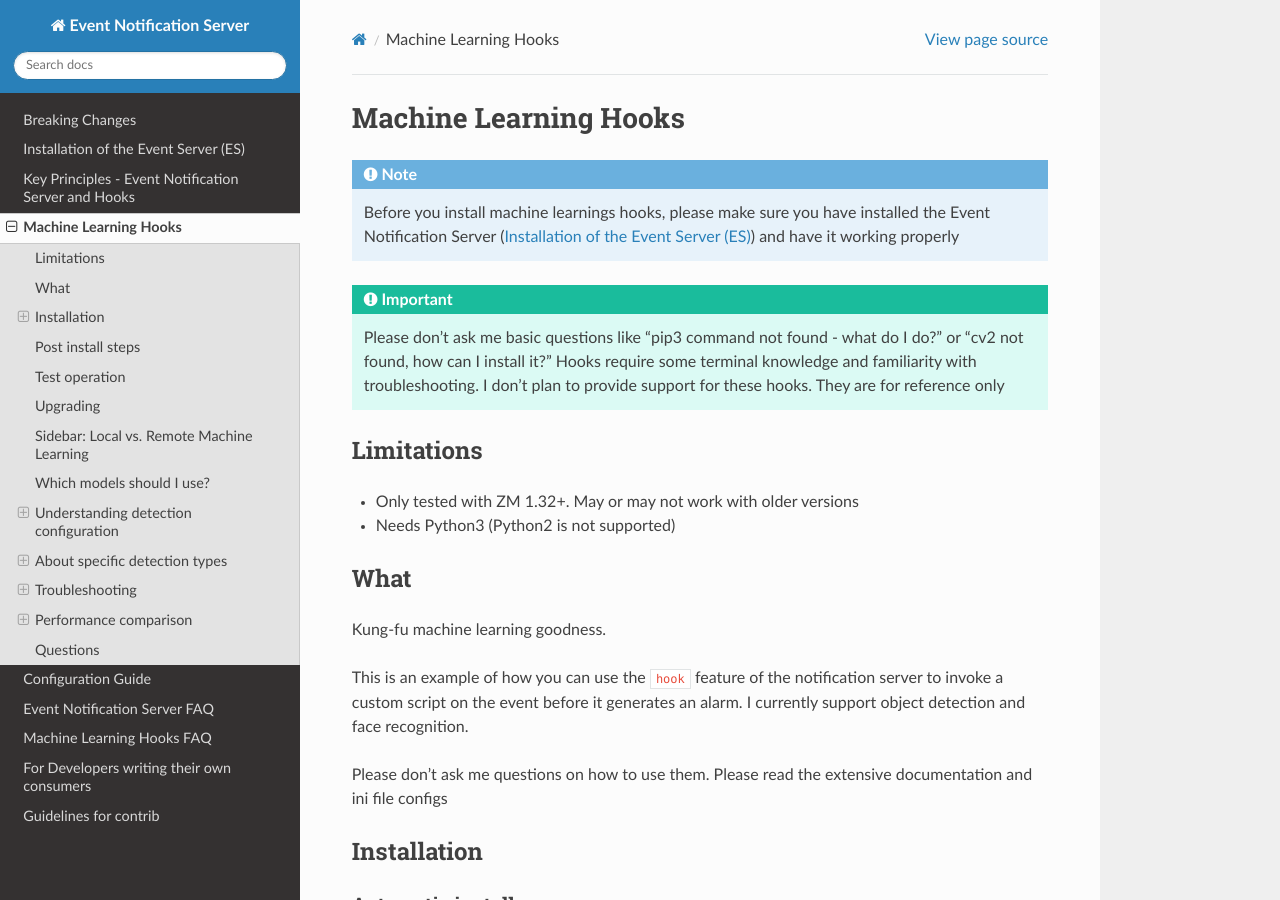
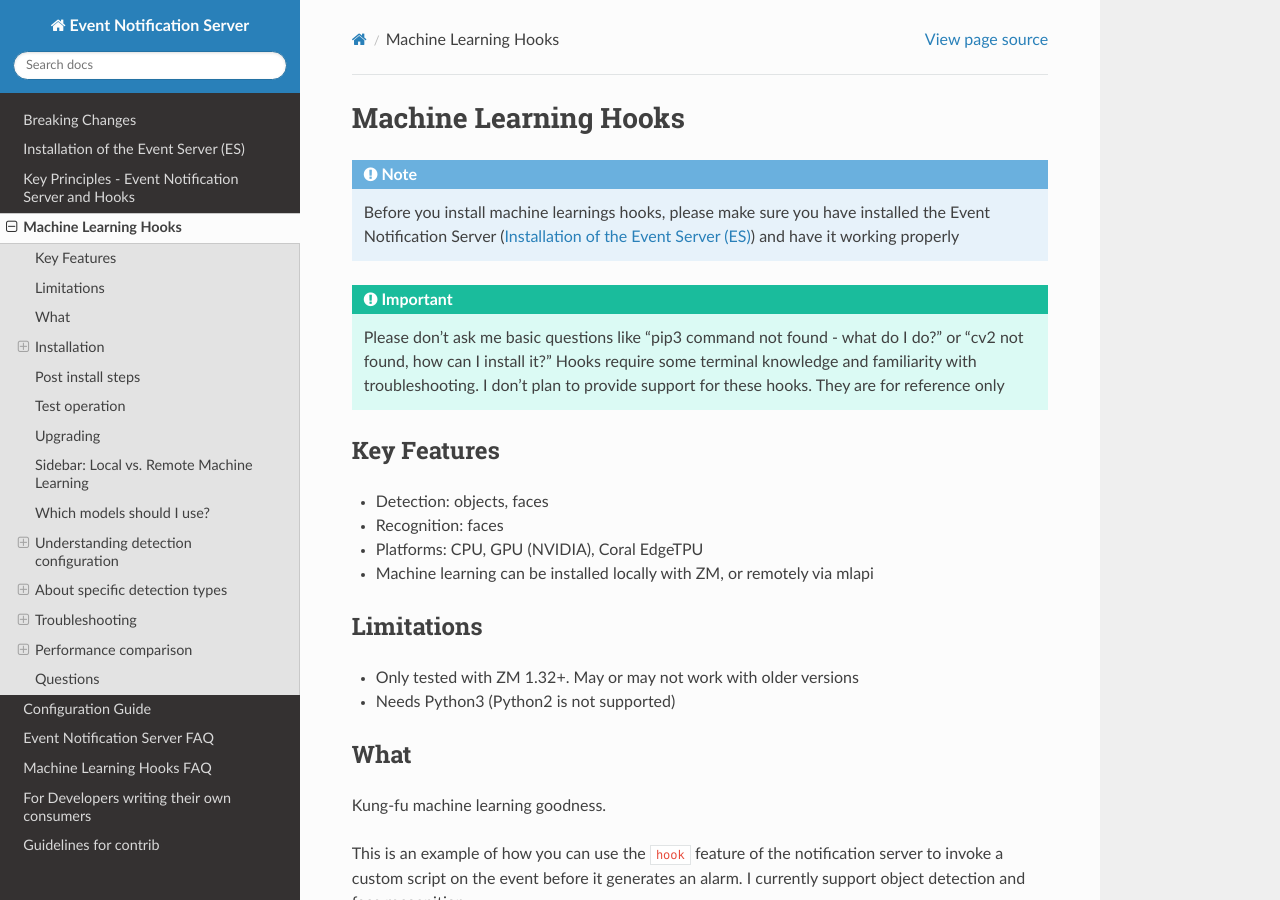
Before and after one commit to ZoneMinder/zmeventnotification, a Sphinx documentation site: the page built from docs/guides/hooks.rst, in a window 1280 px wide and 900 px high. Built offline with Sphinx 7.4.7 and the Read the Docs theme 2.0.0, drawn with Linux system fonts in a browser that asks for light colours.

Commit message:
features

```diff
--- a/docs/guides/hooks.rst
+++ b/docs/guides/hooks.rst
@@ -12,6 +12,15 @@ Machine Learning Hooks
         "cv2 not found, how can I install it?" Hooks require some terminal
         knowledge and familiarity with troubleshooting. I don't plan to
         provide support for these hooks. They are for reference only
+
+
+Key Features
+~~~~~~~~~~~~~
+
+- Detection: objects, faces
+- Recognition: faces
+- Platforms: CPU, GPU (NVIDIA), Coral EdgeTPU
+- Machine learning can be installed locally with ZM, or remotely via mlapi
 
 Limitations
 ~~~~~~~~~~~
@@ -31,6 +40,7 @@ recognition.
 
 Please don't ask me questions on how to use them. Please read the
 extensive documentation and ini file configs
+
 
 .. _hooks_install:
 
```
